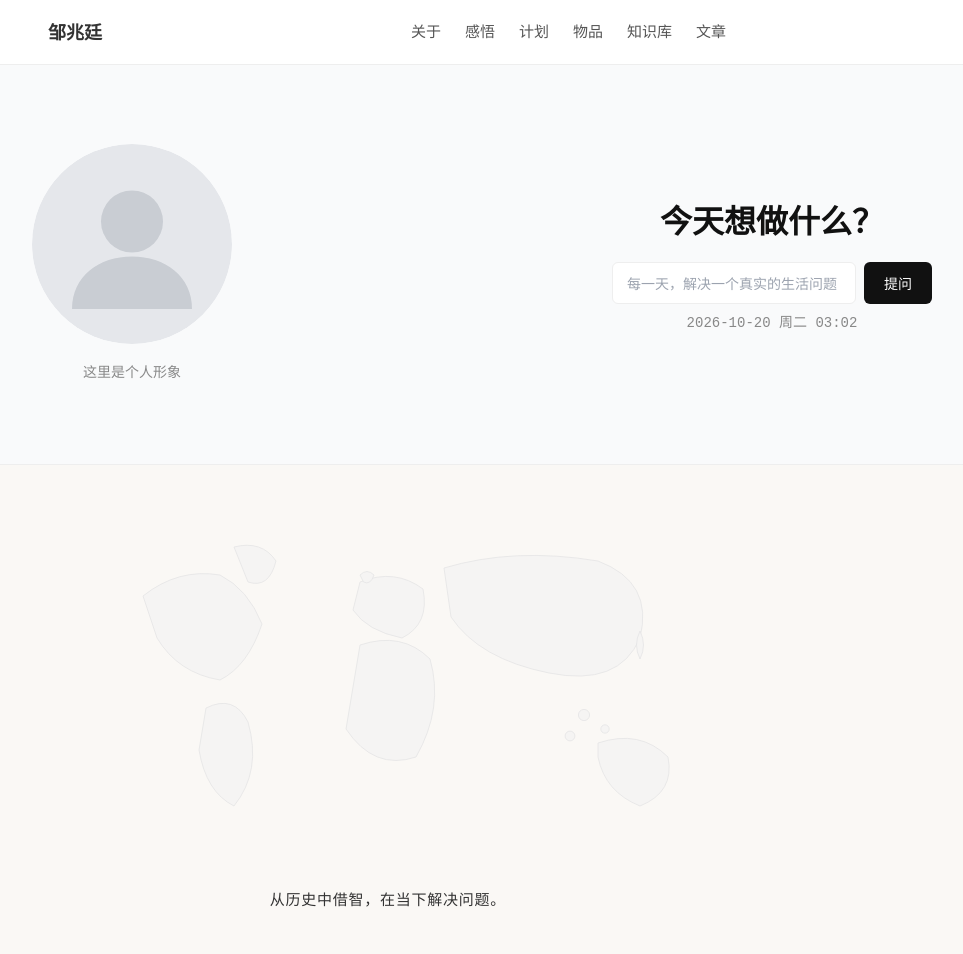
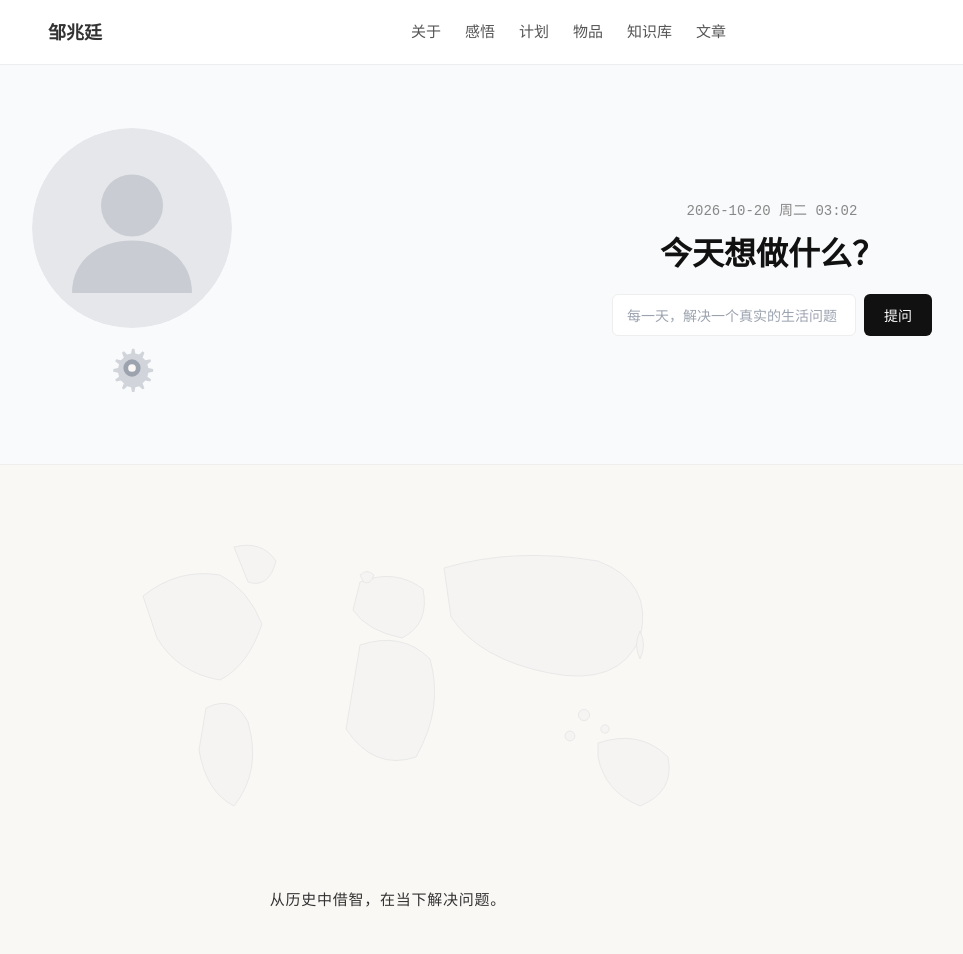
Before and after one commit to zzdabendan/zzdabendan.github.io, an Astro site: page / in a window 1280 px wide. Shown: the top 954 px of the page, without its empty margins (252-1215 px from the left). Built offline with nearby package versions, Linux system fonts and the light colour scheme; Astro itself is replaced by a stand-in of ours.

Commit message:
feat: 优化主页头像区与标题布局
- 头像下方添加双层齿轮图标（外圈浅灰 12 齿 + 内圈中灰圆形）
- 删除「这里是个人形象」文字
- 时间显示移到「今天想做什么？」标题上方

```diff
--- a/src/pages/index.astro
+++ b/src/pages/index.astro
@@ -7,9 +7,22 @@ import BaseLayout from '../layouts/BaseLayout.astro';
 	<section class="hero">
 		<div class="hero-avatar">
 			<img src="/avatar.svg" alt="个人头像" class="avatar-img" width="200" height="200" />
-			<p>这里是个人形象</p>
+			<div class="gear-icon">
+				<svg xmlns="http://www.w3.org/2000/svg" viewBox="0 0 100 100" width="48" height="48">
+					<!-- 外层齿轮 -->
+					<g fill="#d1d5db">
+						<path d="M50 10 L55 10 L57 20 L65 22 L72 15 L76 18 L72 28 L78 34 L88 32 L90 36 L82 42 L84 50 L94 52 L94 58 L84 60 L82 68 L90 74 L88 78 L78 76 L72 82 L76 92 L72 95 L65 88 L57 90 L55 100 L50 100 L48 90 L40 88 L33 95 L29 92 L33 82 L27 76 L17 78 L15 74 L23 68 L21 60 L11 58 L11 52 L21 50 L23 42 L15 36 L17 32 L27 34 L33 28 L29 18 L33 15 L40 22 L48 20 Z"/>
+					</g>
+					<!-- 内层齿轮 -->
+					<g fill="#9ca3af">
+						<circle cx="50" cy="50" r="18"/>
+						<circle cx="50" cy="50" r="8" fill="#faf8f5"/>
+					</g>
+				</svg>
+			</div>
 		</div>
 		<div class="hero-question">
+			<p id="now-time" class="hero-time"></p>
 			<h2>今天想做什么？</h2>
 			<div class="search-box">
 				<input
@@ -20,7 +33,6 @@ import BaseLayout from '../layouts/BaseLayout.astro';
 				/>
 				<button class="search-btn" onclick="goDeepSeek()">提问</button>
 			</div>
-			<p id="now-time" class="hero-time"></p>
 		</div>
 	</section>
 
```
